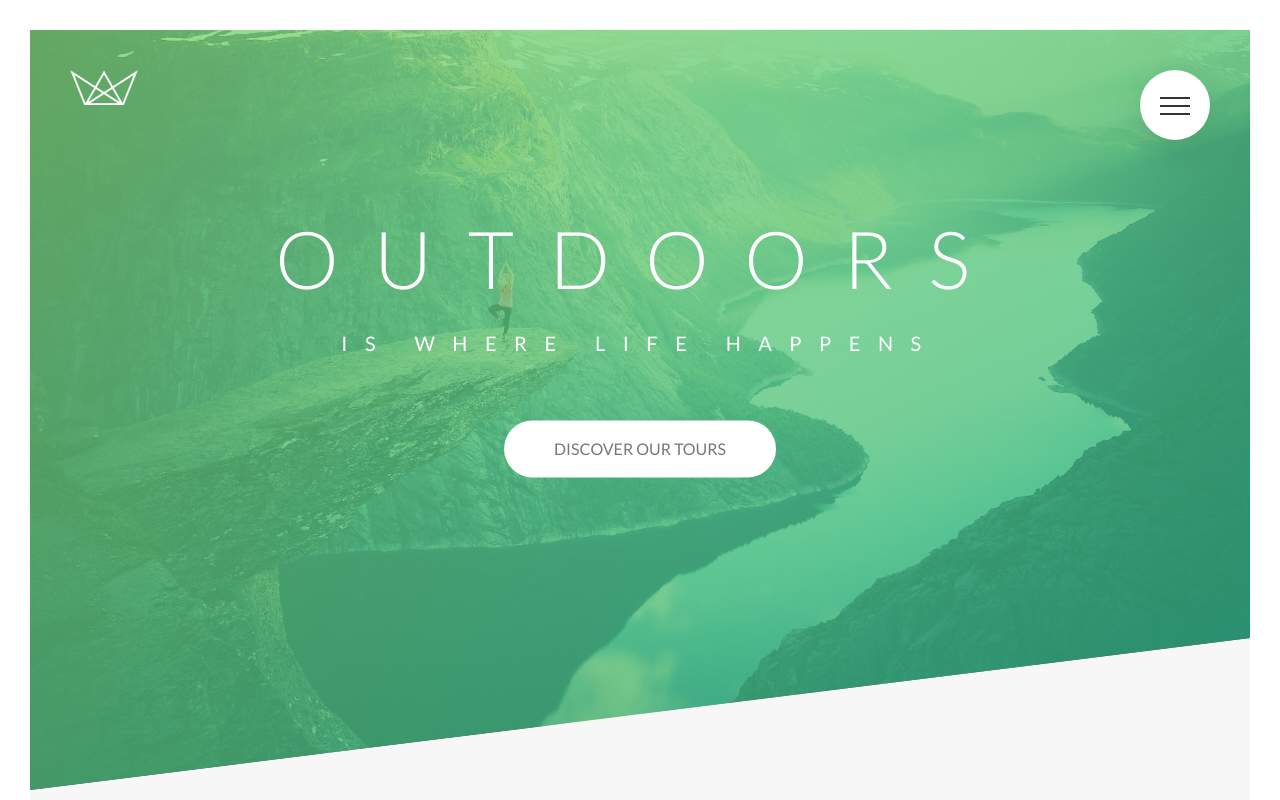
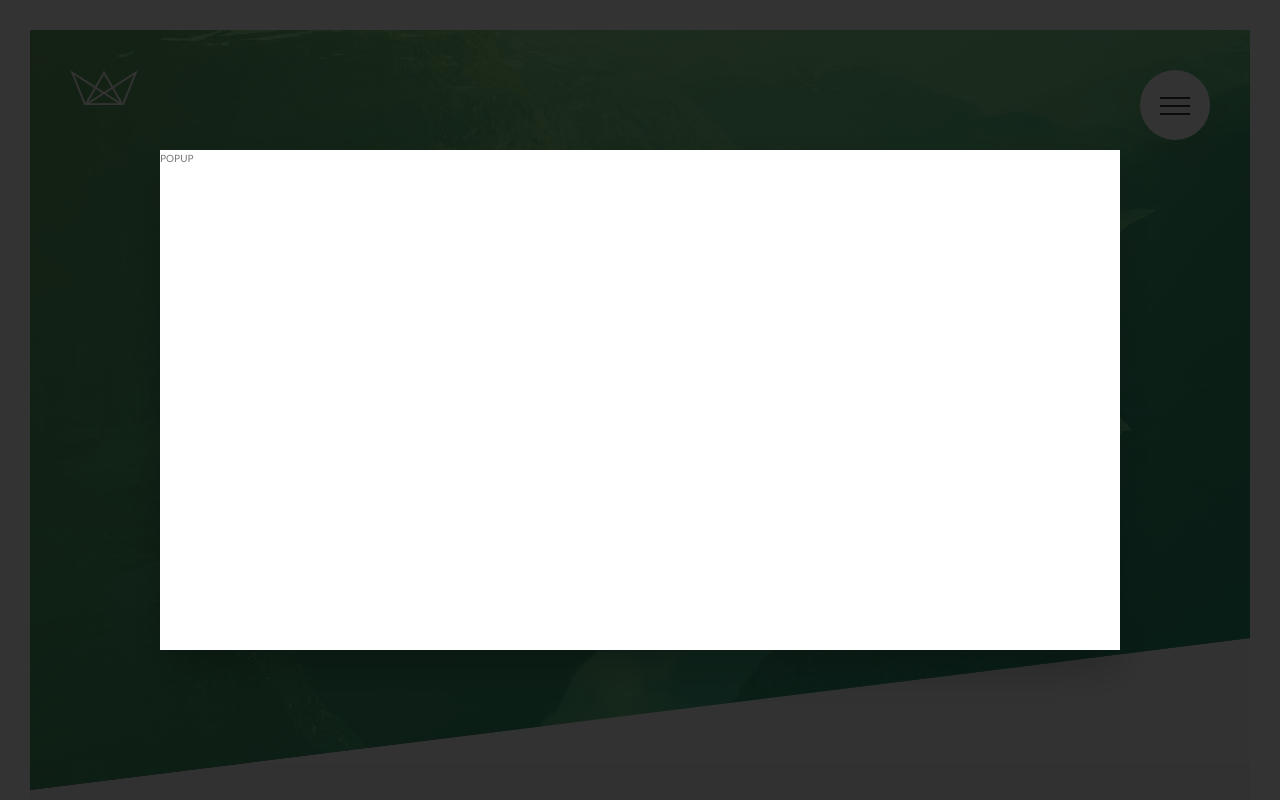
Before and after one commit to micahhobbs/natours, a website: page index.html in a window 1280 px wide. Shown: the top 800 px of the page. Drawn offline with Linux system fonts and the light colour scheme.

Commit message:
Booking popup

```diff
--- a/index.html
+++ b/index.html
@@ -383,6 +383,12 @@
         </div>
     </footer>
 
+    <div class="popup">
+        <div class="popup__content">
+            POPUP
+        </div>
+    </div>
+
 
     <!-- <section class="grid-test">
         <div class="row">
--- a/sass/abstracts/_mixins.scss
+++ b/sass/abstracts/_mixins.scss
@@ -5,3 +5,10 @@
         clear: both;
     }
 }
+
+@mixin absCenter {
+    position: absolute;
+    top: 50%;
+    left: 50%;
+    transform: (translate(-50%, -50%));
+}
--- /dev/null
+++ b/sass/components/_popup.scss
@@ -0,0 +1,18 @@
+.popup {
+    height: 100vh;
+    width: 100%;
+    position: fixed;
+    top: 0;
+    left: 0;
+    background-color: rgba($color-black, .8);
+    z-index: 3000;
+
+    &__content {
+        @include absCenter;
+        height: 50rem;
+        width: 75%;
+        background-color: $color-white;
+        box-shadow: 0 2rem 4rem rgba($color-black, .2);
+        z-index: 5000;
+    }
+}
--- a/sass/main.scss
+++ b/sass/main.scss
@@ -15,6 +15,7 @@
 @import "components/_feature-box.scss";
 @import "components/_story.scss";
 @import "components/_bg-video.scss";
+@import "components/_popup.scss";
 
 
 @import "layout/_grid.scss";
```
Also changed, not shown: css/style.css.
